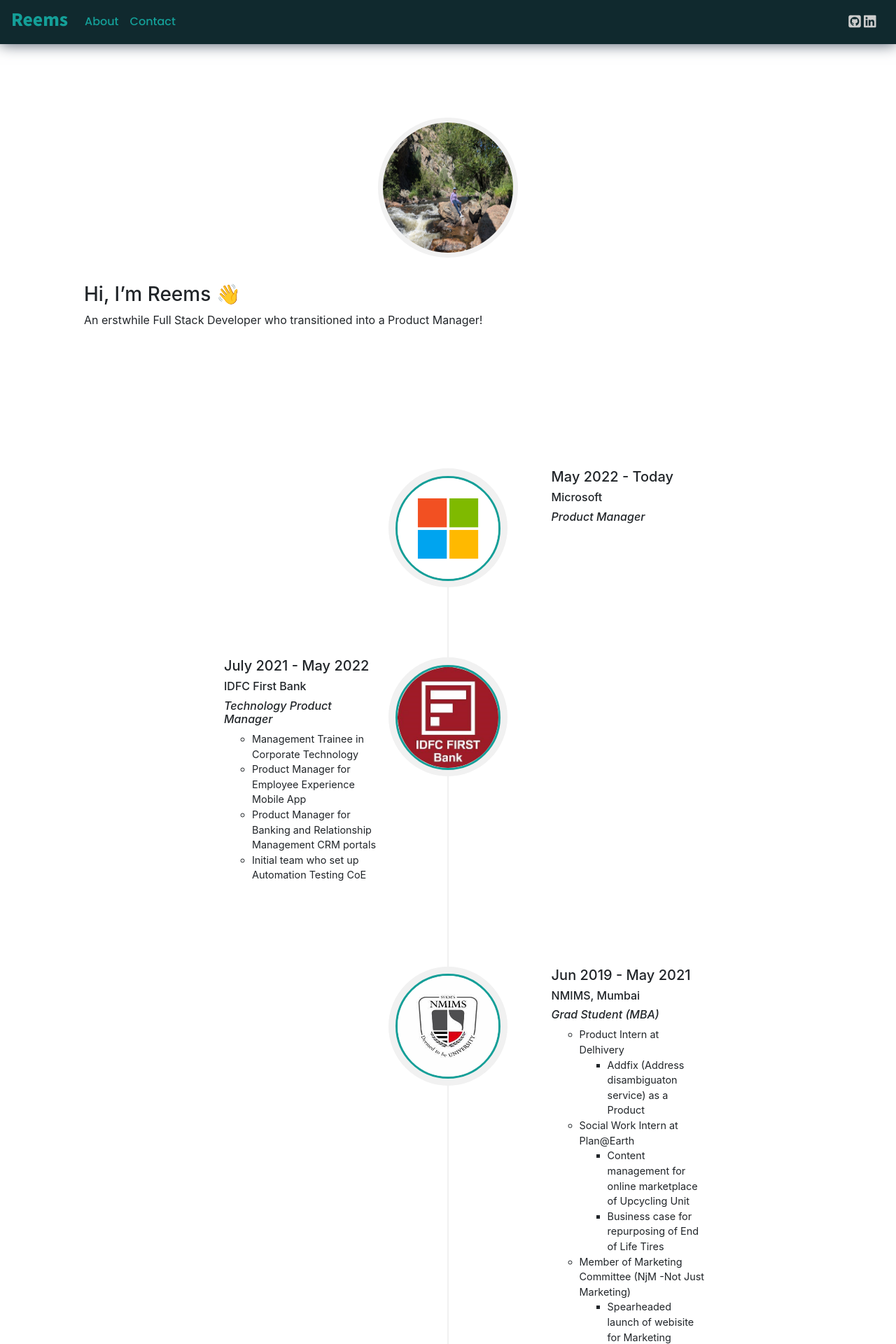
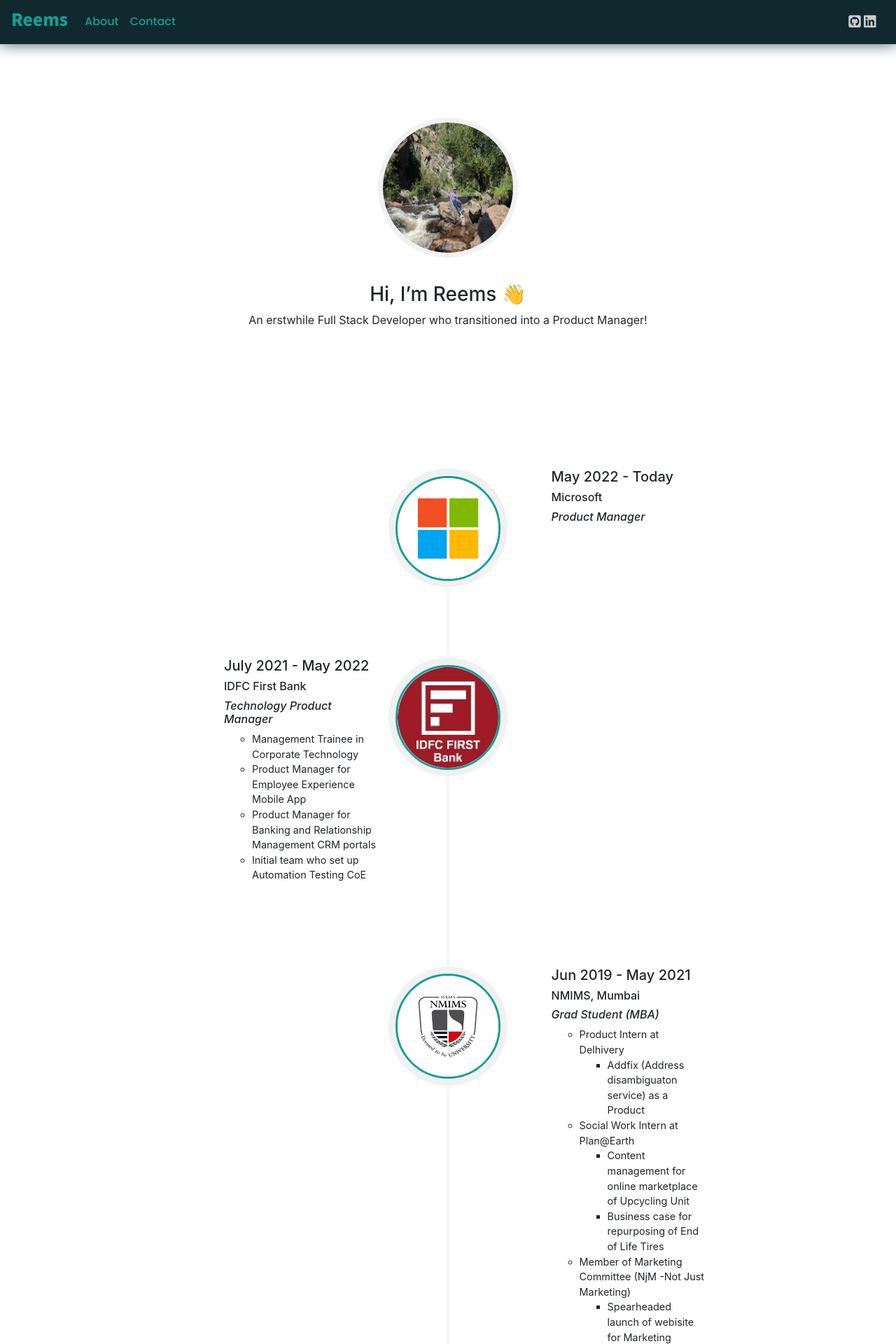
Before and after one commit to reemstk/reemstk.github.io, a Jekyll site: the page built from index.md, in a window 1280 px wide. Shown: the top 1920 px of the page at 70% size. Built offline with Jekyll 4.4.1, drawn with Linux system fonts in a browser that asks for light colours; nearby versions of some CDN libraries; comment, search, counter and statistics services are not loaded; our own code applies the rules of GitHub Pages for plain Markdown files.

Commit message:
Update home.html

```diff
--- a/_layouts/home.html
+++ b/_layouts/home.html
@@ -26,8 +26,8 @@
     </div>
     <!-- profile image ends -->
 
-    <div class="card-body">
     <!-- content -->
+    <div class="card-body" style="text-align: center;">
           <p>
           {{ content | markdownify }}
           </p>
```
Lines whose indentation alone changed are shown as unchanged.
